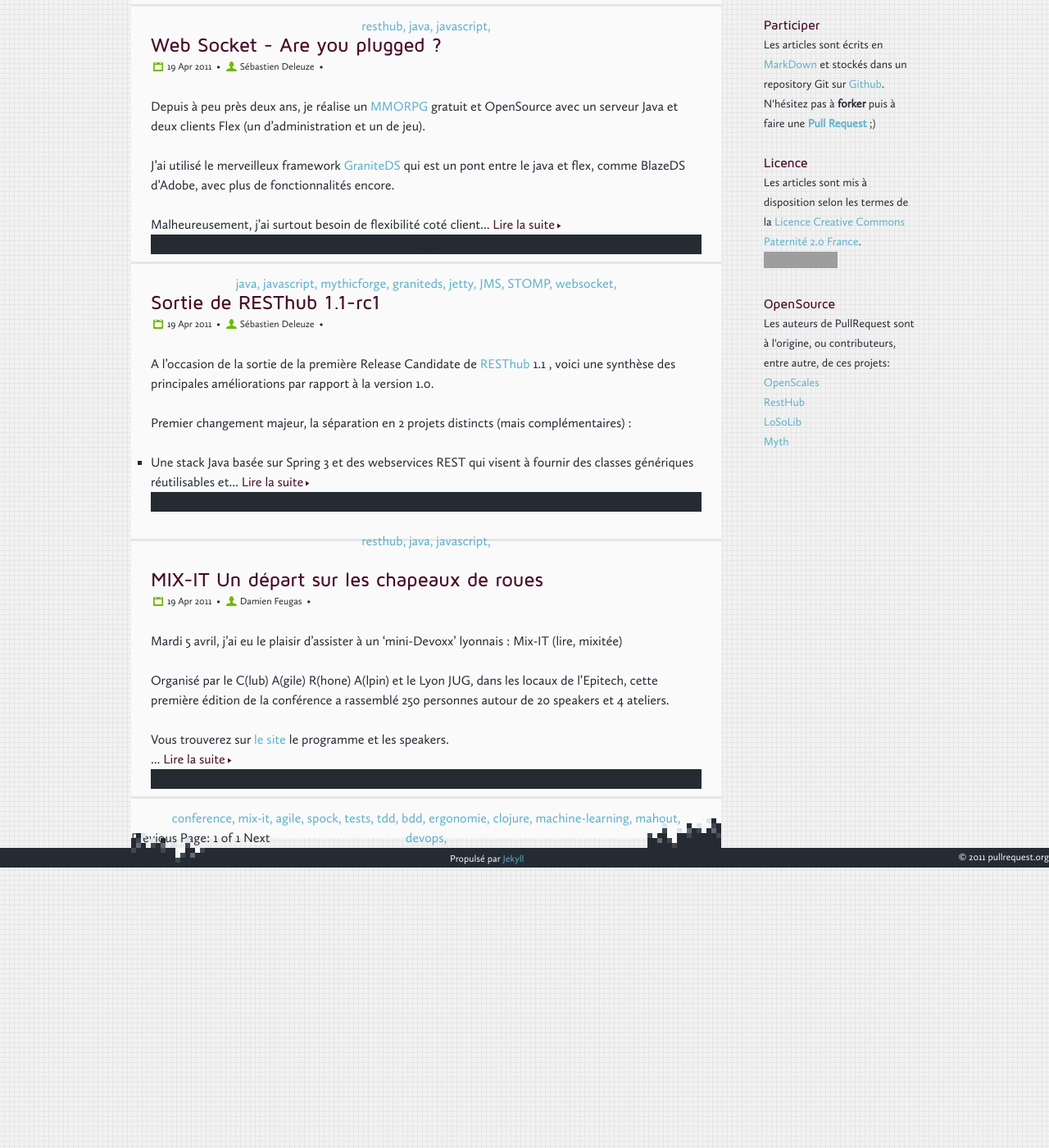
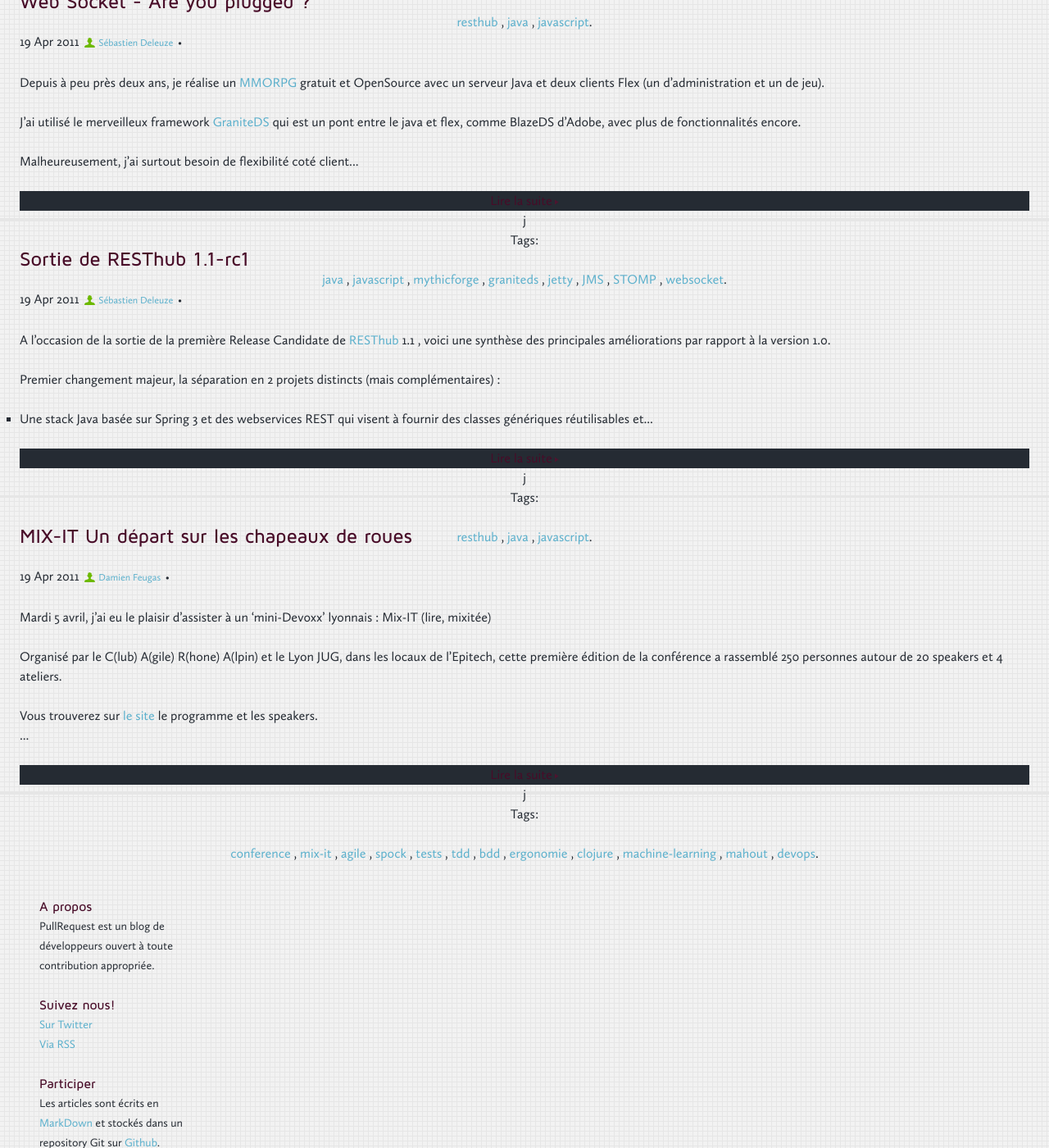
Before and after one commit to pullrequest/pullrequest.github.com, a Jekyll site: the page built from index.html, in a window 1280 px wide and 1400 px high, scrolled down 354 px. Shown: the whole window at 82% size. Built offline with Jekyll 4.4.1, drawn with Linux system fonts in a browser that asks for light colours; nearby versions of some CDN libraries; the list of posts is cut into pages by our own code; before the commit the page ends 1424 px from its top, so only the background shows below that; some of the changed text lies outside the part shown; grey boxes are pictures that could not be loaded.

Commit message:
Markup review.

```diff
--- a/_includes/tags.html
+++ b/_includes/tags.html
@@ -1,6 +1,10 @@
 Tags:
 <ul>
-    {% for tag in post.tags %}
-        <a href="{{ tag }}.html" title="View posts tagged with &quot;{{ tag }}&quot;">{{ tag }}, </a>
-    {% endfor %}
+  {% for tag in post.tags %}
+    {% unless forloop.last %}
+      <a href="tags.html#{{ tag }}" title="Voir les posts ayant le tag {{ tag }} ">{{ tag }}</a> ,
+    {% else %}
+      <a href="tags.html#{{ tag }}" title="Voir les posts ayant le tag {{ tag }} ">{{ tag }}</a>.
+    {% endunless %}
+  {% endfor %}
 </ul>
--- a/_layouts/default.html
+++ b/_layouts/default.html
@@ -10,7 +10,7 @@
 
   <title>.::PullRequest.org::. {{ page.title }}</title>
   <meta name="description" content="">
-  <meta name="author" content="">
+  <meta name="author" content="PullRequest team">
 
   <meta name="viewport" content="width=device-width, initial-scale=1.0">
 
@@ -23,42 +23,33 @@
 <body>
 
   <div id="container">
-    <header class="header">
-      <h1><a href="/"><img src="/public/img/pullrequest-logo.png" alt="Pull Request"/></a></h1>
+    <header>
+      <h1><a href="/"><img src="/public/img/pullrequest-logo.png" alt="PullRequest"/></a></h1>
     </header>
 
     <div id="main" role="main">
-      <div id="sticky-wrapper">
-        <section id="main-content">
       {{ content }}
-        </section>
 
       <aside>
-          <!--
-          <section class="about">
-            <h1>About</h1>
-            <p>Pull Request, c'est un blog ... &lt;placer la suite ici&gt;</p>
+        <section id="about">
+          <h1>A propos</h1>
+          <p>PullRequest est un blog de développeurs ouvert à toute contribution appropriée.</p>
         </section>
-          -->
-          <section class="about">
-            <h1>A propos</h1>
-            <p>PullRequest est un blog de développeur ouvert à toute contribution que nous jugerons intéressante.</p>
-          </section>
-          <section class="follow">
+        <section id="follow">
           <h1>Suivez nous!</h1>
           <ul>
             <li><a href="http://twitter.com/pullrequest">Sur Twitter</a></li>
             <li><a rel="alternate" type="application/rss+xml" href="http://feeds.feedburner.com/pullrequest/blog-posts">Via RSS</a></li>
           </ul>
         </section>
-          <section id="participate">
+        <section id="contribute">
           <h1>Participer</h1>
           <p>
             Les articles sont écrits en <a href="http://daringfireball.net/projects/markdown/syntax">MarkDown</a> et stockés dans un repository Git sur <a href="http://github.com/pullrequest/pullrequest.github.com">Github</a>.
             N'hésitez pas à <strong>forker</strong> puis à faire une <strong><a href="https://github.com/pullrequest/pullrequest.github.com/pull/new/master">Pull Request</a></strong> ;)
           </p>
         </section>
-          <section class="licensing">
+        <section id="licensing">
           <h1>Licence</h1>
           <p>
             Les articles sont mis à disposition selon les termes de la <a rel="license" href="http://creativecommons.org/licenses/by/2.0/fr/">Licence Creative Commons Paternité 2.0 France</a>.
--- a/index.html
+++ b/index.html
@@ -2,38 +2,21 @@
 layout: default
 title: Pull Request
 ---
-{% for post in paginator.posts %}
+{% for post in site.posts %}
   <article>
-
     <header>
       <h1><a href="{{ post.url }}">{{ post.title }}</a></h1>
-            <time class="publishing" datetime="{{ post.date | date:'%Y-%m-%d' }}" pubdate="pubdate" title="{{ post.date | date_to_string }}">{{ post.date | date_to_string }}</time>
-            <cite class="author">{{ post.author }}</cite>
+      <p>
+        <time datetime="{{ post.date | date:'%Y-%m-%d' }}" pubdate="pubdate">{{ post.date | date_to_string }}</time>
+        <span class="author"><a href="#">{{ post.author }}</a></span>
+      </p>
     </header>
-
     {{ post.content | truncatewords:60 }}
-        <a href="{{ post.url }}" class="read-more">Lire la suite</a>
-
     <footer>
+      <p><a href="{{ post.url }}" class="read-more" title="Lire l'article complet">Lire la suite</a></p>j
+      <section class="tags">
         {% include tags.html %}
+      </section>
     </footer>
-
   </article>
 {% endfor %}
-
-
-<div class="pagination">
-    {% if paginator.previous_page %}
-        <a href="/page{{paginator.previous_page}}" class="previous">Previous</a>
-    {% else %}
-        <span class="previous">Previous</span>
-    {% endif %}
-
-    <span class="page_number ">Page: {{paginator.page}} of {{paginator.total_pages}}</span>
-
-    {% if paginator.next_page %}
-        <a href="/page{{paginator.next_page}}" class="next ">Next</a>
-    {% else %}
-        <span class="next ">Next</span>
-    {% endif %}
-</div>
```
Also changed, not shown: other parts of _layouts/default.html (+3 -3 lines), _includes/comments.html (added, +10 -0 lines), _layouts/post.html (+14 -15 lines). Lines whose indentation alone changed are shown as unchanged.
